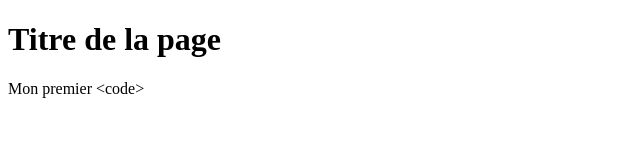
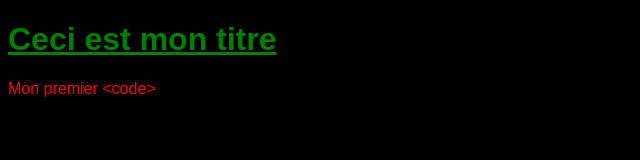
Before and after one commit to rayan-broq/Premier-site, a plain HTML site: page index.html in a window 1280 px wide. Shown: the whole page, without its empty margins (0-640 px from the left). Drawn offline with Linux system fonts and the light colour scheme.

Commit message:
Ajout favicon

```diff
--- a/index.html
+++ b/index.html
@@ -12,15 +12,17 @@
 
     <!-- Auteur -->
     <meta name="author" content="Laure Dinateur">
-
     <!-- Favicons : icône de la page dans plusieurs tailles et formats -->
     <link rel="apple-touch-icon" sizes="180x180" href="/apple-touch-icon.png">
     <link rel="icon" type="image/png" sizes="32x32" href="/favicon-32x32.png">
     <link rel="icon" type="image/png" sizes="16x16" href="/favicon-16x16.png">
     <link rel="manifest" href="/site.webmanifest">
+
+ <!-- CSS -->
+    <link rel = "stylesheet" href = main.css>
 </head>
 <body>
-<h1>Titre de la page</h1>
+<h1>Ceci est mon titre</h1>
 <p>Mon premier &lt;code&gt;</p>
 </body>
 </html>
--- /dev/null
+++ b/main.css
@@ -0,0 +1,13 @@
+body {
+
+    background-color: black;
+    color: red;
+    font-family: Arial, sans-serif;
+
+}
+
+h1 {
+    color: green;
+    text-decoration : underline;
+
+}
```
